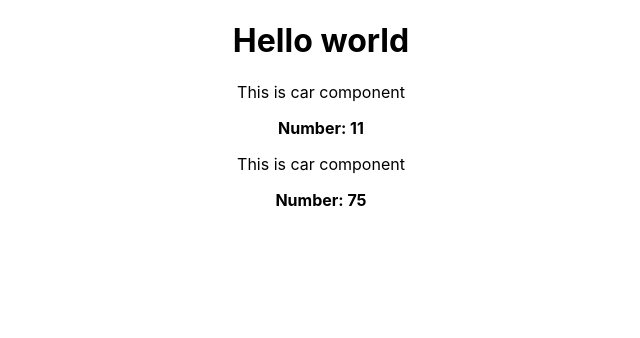
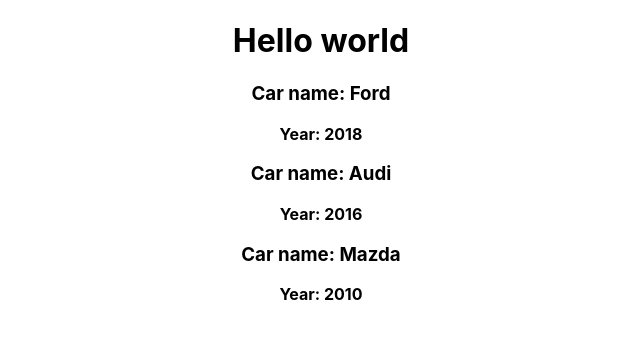
Before and after one commit to chaikovskyit/react-express, a React (Create React App) app: page / in a window 1280 px wide. Shown: the top 338 px of the page, without its empty margins (319-959 px from the left). Built offline with nearby package versions, Linux system fonts and the light colour scheme.

Commit message:
add elementary props

```diff
--- a/src/App.js
+++ b/src/App.js
@@ -10,8 +10,9 @@
 	return (
 		<div style={divStyle}>
 			<h1>Hello world</h1>
-			<Car />
-			<Car />
+			<Car name={'Ford'} year={2018} />
+			<Car name={'Audi'} year={2016} />
+			<Car name={'Mazda'} year={2010} />
 		</div>
 	);
 }
--- a/src/Car/Car.jsx
+++ b/src/Car/Car.jsx
@@ -1,10 +1,10 @@
 import React from 'react';
 
-export default () => (
+export default (props) => (
 	<div>
-		<p>This is car component </p>
+		<h3>Car name: {props.name}</h3>
 		<p>
-			<strong>Number: {Math.round(Math.random() * 100)}</strong>
+			<strong>Year: {props.year}</strong>
 		</p>
 	</div>
 );
```
